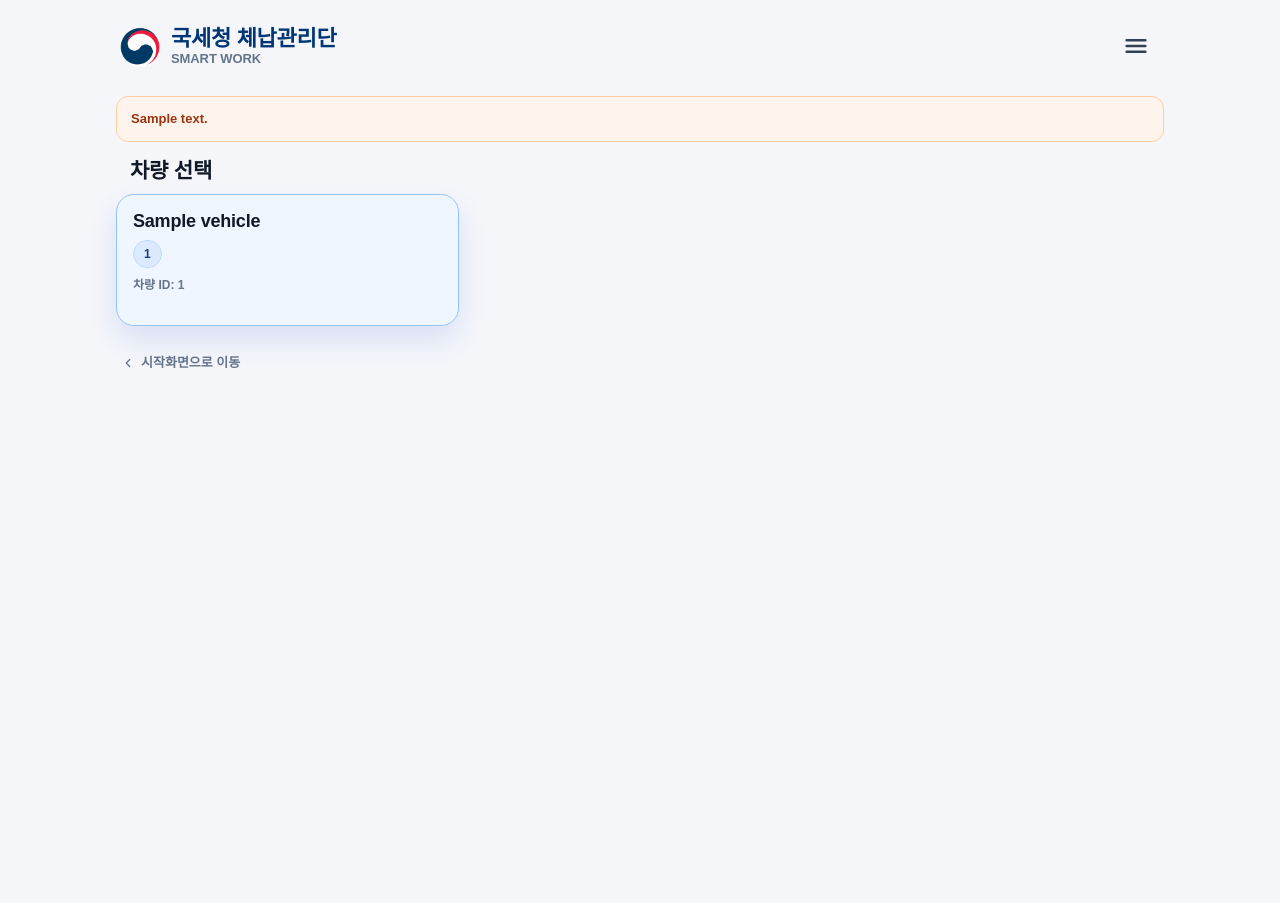
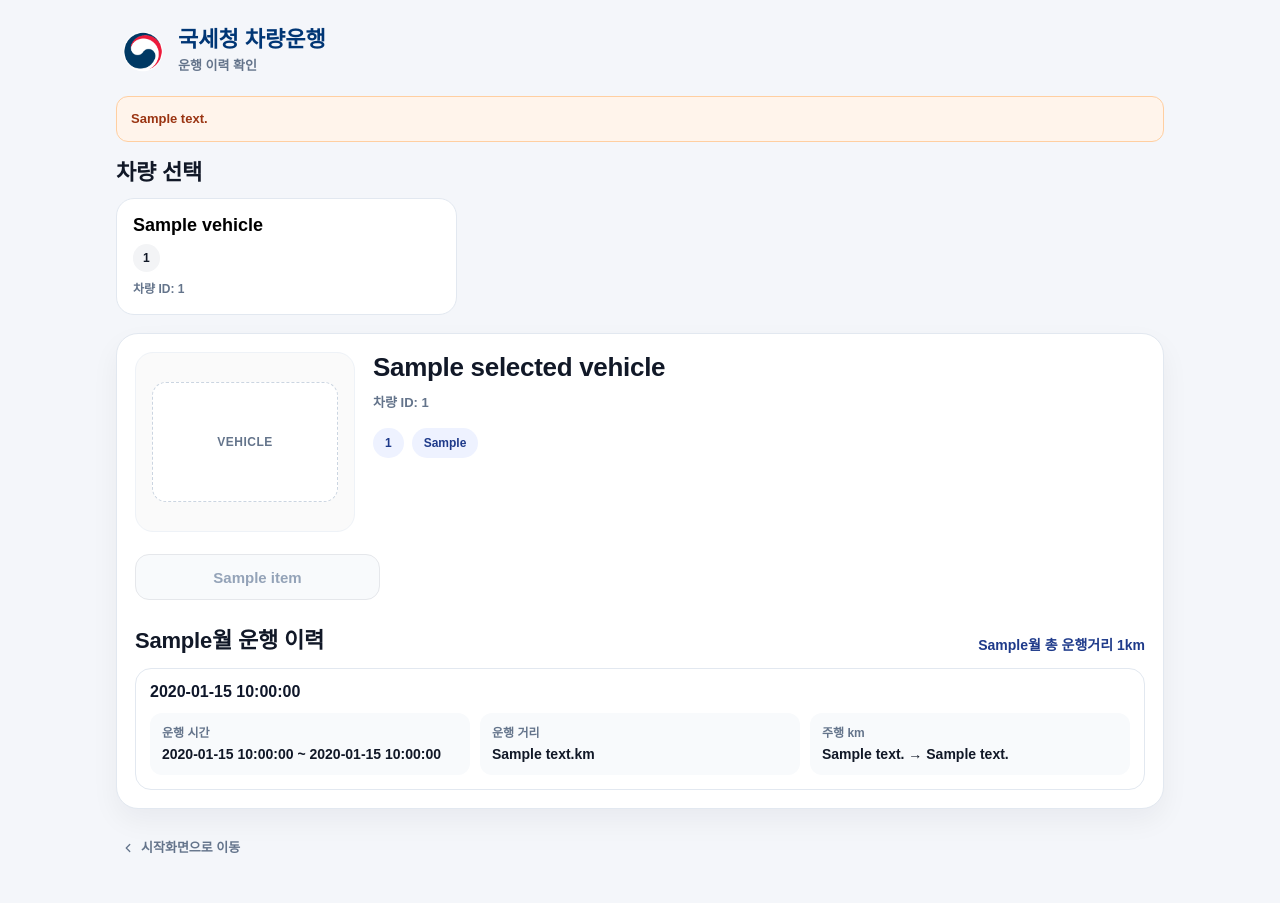
Before and after one commit to minseop-byeon/route_webapp, a Flask app: template templates/vehicle_log.html in a window 1280 px wide. Before the commit the page ends 368 px from the top, so only its background shows below. Run offline with Flask 3, Linux system fonts and the light colour scheme; the template is opened without the code that fills it: most values are stand-ins (such as "Sample title", 1, 10 or a date in 2020); some libraries are stand-ins or nearby versions; some web fonts are replaced.

Commit message:
Add monthly vehicle detail view

```diff
--- a/app.py
+++ b/app.py
@@ -602,6 +602,25 @@ def _normalize_vehicle_log_payload(payload):
     return normalized
 
 
+def get_vehicle_log_image_filename(vehicle):
+    item = vehicle if isinstance(vehicle, dict) else {}
+    vehicle_name = " ".join([
+        str(item.get("label") or "").strip(),
+        str(item.get("car_name") or "").strip(),
+        str(item.get("car_nickname") or "").strip(),
+        str(item.get("car_sellname") or "").strip(),
+        str(item.get("car_type") or "").strip(),
+        str(item.get("car_id") or "").strip(),
+    ]).lower()
+    if "ioniq 5" in vehicle_name or "ioniq5" in vehicle_name:
+        return "ioniq5.png"
+    if "ev6" in vehicle_name:
+        return "EV6.png"
+    if "casper" in vehicle_name:
+        return "casper.png"
+    return ""
+
+
 def get_vehicle_log_vehicles():
     db_path = get_vehicle_log_db_path()
     settings = load_settings()
@@ -657,9 +676,51 @@ def get_vehicle_log_vehicles():
         db_plate_number = str(item.get(plate_column) or "").strip() if 'plate_column' in locals() and plate_column else ""
         item["plate_number"] = str(plate_map.get(item.get("car_id")) or db_plate_number).strip()
         item["assigned_team"] = str(team_assignment_map.get(item.get("car_id")) or "").strip()
+        item["image_file"] = get_vehicle_log_image_filename(item)
         vehicles.append(item)
 
     return vehicles, ""
+
+
+def build_vehicle_log_month_sections(rows, year_value):
+    month_map = {month: [] for month in range(3, 11)}
+    available_months = set()
+
+    for row in rows:
+        drive_date_text = str(row.get("drive_date") or "").strip()
+        try:
+            drive_date_value = date.fromisoformat(drive_date_text)
+        except ValueError:
+            continue
+        if drive_date_value.year != year_value:
+            continue
+        if drive_date_value.month not in month_map:
+            continue
+        row["drive_date_obj"] = drive_date_value
+        row["drive_date_label"] = f"{drive_date_value.month}월 {drive_date_value.day}일"
+        month_map[drive_date_value.month].append(row)
+        available_months.add(drive_date_value.month)
+
+    month_sections = []
+    for month in range(3, 11):
+        month_rows = month_map.get(month, [])
+        total_distance = 0
+        for row in month_rows:
+            value = row.get("distance_km_text") or row.get("distance_km") or ""
+            if value in ("", None):
+                continue
+            try:
+                total_distance += int(float(value))
+            except Exception:
+                continue
+        month_sections.append({
+            "month": month,
+            "label": f"{month}월",
+            "enabled": month in available_months,
+            "rows": month_rows,
+            "total_distance": total_distance,
+        })
+    return month_sections
 
 
 def get_vehicle_log_history(car_id, start_date_value, end_date_value):
@@ -2492,8 +2553,9 @@ initialize_storage()
 def vehicle_log_page():
     vehicles, db_message = get_vehicle_log_vehicles()
     vehicle_map = {item.get("car_id"): item for item in vehicles}
-    default_start = date.today() - timedelta(days=29)
-    default_end = date.today()
+    today_value = date.today()
+    default_start = date(today_value.year, 3, 1)
+    default_end = date(today_value.year, 10, 31)
 
     if request.method == "POST":
         selected_car_id = (request.form.get("car_id") or "").strip()
@@ -2538,39 +2600,48 @@ def vehicle_log_page():
     selected_car_id = (request.args.get("car_id") or "").strip()
     if not selected_car_id and vehicles:
         selected_car_id = vehicles[0].get("car_id") or ""
-    start_date_value = parse_vehicle_log_date_arg(request.args.get("start_date"), default_start)
-    end_date_value = parse_vehicle_log_date_arg(request.args.get("end_date"), default_end)
-    if start_date_value > end_date_value:
-        start_date_value, end_date_value = end_date_value, start_date_value
 
     rows = []
     history_error = ""
     if selected_car_id:
-        rows, history_error = get_vehicle_log_history(selected_car_id, start_date_value, end_date_value)
+        rows, history_error = get_vehicle_log_history(selected_car_id, default_start, default_end)
 
     selected_vehicle = vehicle_map.get(selected_car_id) or {}
-    total_distance = 0
-    for row in rows:
-        value = row.get("distance_km_text") or ""
-        if value:
-            try:
-                total_distance += int(value)
-            except Exception:
-                pass
+    month_sections = build_vehicle_log_month_sections(rows, today_value.year)
+
+    selected_month_raw = str(request.args.get("month") or "").strip()
+    default_month = today_value.month if 3 <= today_value.month <= 10 else 3
+    try:
+        selected_month = int(selected_month_raw) if selected_month_raw else default_month
+    except Exception:
+        selected_month = default_month
+    if selected_month < 3 or selected_month > 10:
+        selected_month = default_month
+
+    month_map = {item["month"]: item for item in month_sections}
+    selected_month_data = month_map.get(selected_month) or {
+        "month": selected_month,
+        "label": f"{selected_month}월",
+        "enabled": False,
+        "rows": [],
+        "total_distance": 0,
+    }
 
     return render_template(
         "vehicle_log.html",
         vehicles=vehicles,
         selected_car_id=selected_car_id,
         selected_vehicle=selected_vehicle,
-        rows=rows,
+        month_sections=month_sections,
+        selected_month=selected_month,
+        selected_month_data=selected_month_data,
         db_message=db_message,
         history_error=history_error,
-        start_date=start_date_value.isoformat(),
-        end_date=end_date_value.isoformat(),
+        start_date=default_start.isoformat(),
+        end_date=default_end.isoformat(),
         default_recipient_email=get_default_recipient_email(),
-        total_distance=total_distance,
-        row_count=len(rows),
+        total_distance=selected_month_data.get("total_distance", 0),
+        row_count=len(selected_month_data.get("rows", [])),
         db_path=get_vehicle_log_db_path(),
     )
 
--- a/templates/vehicle_log.html
+++ b/templates/vehicle_log.html
@@ -4,72 +4,81 @@
 <meta charset="UTF-8">
 <meta name="viewport" content="width=device-width, initial-scale=1.0">
 <link rel="icon" type="image/png" href="{{ url_for('static', filename='images/symbol.png') }}">
-<title>국세청 체납관리단 - 차량운행</title>
+<title>국세청 차량운행</title>
 <link href="https://cdn.jsdelivr.net/gh/orioncactus/pretendard/dist/web/static/pretendard.css" rel="stylesheet">
-<link href="https://cdn.jsdelivr.net/gh/orioncactus/pretendard/dist/web/variable/pretendardvariable.css" rel="stylesheet">
 <style>
 :root{
-  --mobile-top-safe:calc(env(safe-area-inset-top, 0px) + 18px);
-  --krds-primary:#1d4ed8;
-  --krds-primary-strong:#1e40af;
-  --krds-bg:#f4f6fa;
-  --krds-surface:#ffffff;
-  --krds-border:#e2e8f0;
-  --krds-text:#111827;
-  --krds-sub:#64748b;
-  --krds-accent:#00a0e9;
-  --krds-warn-bg:#fff4eb;
-  --krds-warn-border:#ffcfa1;
-  --krds-warn-text:#9a3412;
+  --bg:#f4f6fa;
+  --surface:#ffffff;
+  --border:#e2e8f0;
+  --text:#111827;
+  --sub:#64748b;
+  --primary:#1d4ed8;
+  --primary-soft:#eff6ff;
+  --chip:#eef2ff;
 }
 *{box-sizing:border-box;}
-body{margin:0;font-family:"Pretendard GOV","Pretendard Variable","Pretendard",sans-serif;background:var(--krds-bg);color:var(--krds-text);min-height:100dvh;position:relative;}
-body::before{content:"";position:fixed;top:0;left:0;right:0;height:var(--mobile-top-safe);background:linear-gradient(180deg, rgba(244,246,250,.98) 0%, rgba(244,246,250,.88) 72%, rgba(244,246,250,0) 100%);backdrop-filter:blur(10px);-webkit-backdrop-filter:blur(10px);pointer-events:none;z-index:1200;opacity:0;}
-.container{max-width:1080px;margin:0 auto;padding:18px 16px 34px;}
-.hero{padding:0 0 12px;display:flex;justify-content:space-between;gap:16px;align-items:flex-start;margin:0 0 10px -4px;}
-.header-left{display:flex;align-items:stretch;gap:3px;min-width:0;}
-.header-logo{width:56px;height:56px;object-fit:contain;display:block;flex:0 0 auto;}
-.hero-text{height:56px;display:flex;flex-direction:column;justify-content:center;gap:2px;}
-.header-title{font-size:22px;font-weight:800;line-height:1.05;letter-spacing:-0.3px;color:#003675;}
-.header-sub{font-size:13px;font-weight:800;line-height:1.05;letter-spacing:-0.1px;color:var(--krds-sub);}
-.header-menu{width:56px;height:56px;display:inline-flex;align-items:center;justify-content:center;border:none;background:transparent;padding:0;color:#334155;cursor:default;flex:0 0 auto;}
-.header-menu svg{width:28px;height:28px;display:block;}
-.section-card{background:transparent;border:none;border-radius:0;padding:0;margin-bottom:16px;}
-.section-title{margin:0 14px 10px;font-size:21px;color:#111827;font-weight:800;letter-spacing:-0.2px;}
-.empty-box{padding:18px;border-radius:10px;background:#fff;border:1px solid var(--krds-border);color:#64748b;font-size:14px;text-align:center;}
-.notice-box{margin-bottom:12px;padding:12px 14px;border-radius:12px;background:var(--krds-warn-bg);border:1px solid var(--krds-warn-border);color:var(--krds-warn-text);font-size:13px;font-weight:700;line-height:1.5;}
-.vehicle-card-grid{display:grid;grid-template-columns:repeat(3,minmax(0,1fr));gap:10px;margin-bottom:12px;}
-.card-panel{background:var(--krds-surface);border:1px solid var(--krds-border);border-radius:18px;padding:14px;box-shadow:0 10px 24px rgba(15,23,42,.045);}
-input,button{font-family:"Pretendard GOV","Pretendard Variable","Pretendard",sans-serif;}
-.vehicle-card{position:relative;display:flex;flex-direction:column;align-items:flex-start;gap:8px;width:100%;min-height:132px;padding:16px 16px 14px;border:1px solid #dbe2ea;border-radius:18px;background:linear-gradient(180deg,#ffffff 0%,#fcfdff 100%);box-shadow:0 10px 24px rgba(15,23,42,.045);text-align:left;cursor:pointer;transition:border-color .15s,box-shadow .15s,transform .15s,background .15s;}
-.vehicle-card:hover{border-color:#bfd1ee;transform:translateY(-1px);}
-.vehicle-card.is-selected{border-color:#93c5fd;background:#eff6ff;box-shadow:0 14px 28px rgba(29,78,216,.12);}
-.vehicle-card-title{font-size:18px;font-weight:800;line-height:1.2;color:#111827;letter-spacing:-0.2px;}
-.vehicle-card-meta{font-size:12px;color:#64748b;font-weight:700;line-height:1.5;word-break:break-word;}
-.vehicle-card-plate{display:inline-flex;align-items:center;height:28px;padding:0 10px;border-radius:999px;background:#f3f4f6;border:1px solid #e5e7eb;color:#111827;font-size:12px;font-weight:800;}
-.vehicle-card.is-selected .vehicle-card-plate{background:#dbeafe;border-color:#bfdbfe;color:#1e3a8a;}
-.bottom-actions{margin-top:12px;display:flex;justify-content:flex-start;}
-.back-link{display:inline-flex;align-items:center;gap:6px;height:40px;border-radius:999px;border:1px solid transparent;background:transparent;color:#64748b;padding:0 4px;font-size:13px;font-weight:700;text-decoration:none;cursor:pointer;}
+body{margin:0;font-family:Pretendard,sans-serif;background:var(--bg);color:var(--text);}
+.container{max-width:1080px;margin:0 auto;padding:24px 16px 36px;}
+.hero{display:flex;justify-content:space-between;align-items:flex-start;gap:16px;margin-bottom:18px;}
+.header-left{display:flex;align-items:center;gap:8px;}
+.header-logo{width:54px;height:54px;object-fit:contain;}
+.header-title{font-size:22px;font-weight:800;line-height:1.05;color:#003675;}
+.header-sub{margin-top:4px;font-size:13px;font-weight:700;color:var(--sub);}
+.notice-box{margin-bottom:12px;padding:12px 14px;border-radius:12px;background:#fff4eb;border:1px solid #ffcfa1;color:#9a3412;font-size:13px;font-weight:700;line-height:1.5;}
+.section-title{margin:0 0 12px;font-size:22px;font-weight:800;letter-spacing:-0.2px;}
+.vehicle-card-grid{display:grid;grid-template-columns:repeat(3,minmax(0,1fr));gap:12px;}
+.vehicle-card-form{margin:0;}
+.vehicle-card{display:flex;flex-direction:column;gap:8px;width:100%;padding:16px;border:1px solid var(--border);border-radius:18px;background:var(--surface);text-align:left;cursor:pointer;transition:border-color .15s ease, box-shadow .15s ease, transform .15s ease;}
+.vehicle-card:hover{border-color:#bfd1ee;box-shadow:0 10px 24px rgba(15,23,42,.06);transform:translateY(-1px);}
+.vehicle-card-title{font-size:18px;font-weight:800;line-height:1.2;}
+.vehicle-card-meta{font-size:12px;color:var(--sub);font-weight:700;line-height:1.5;}
+.vehicle-card-plate{display:inline-flex;align-items:center;min-height:28px;padding:0 10px;border-radius:999px;background:#f3f4f6;color:#111827;font-size:12px;font-weight:800;width:max-content;}
+.detail-panel{margin-top:18px;background:var(--surface);border:1px solid var(--border);border-radius:22px;padding:18px;box-shadow:0 12px 28px rgba(15,23,42,.05);}
+.detail-hero{display:grid;grid-template-columns:220px minmax(0,1fr);gap:18px;align-items:start;}
+.detail-visual{display:flex;align-items:center;justify-content:center;min-height:180px;padding:16px;border-radius:18px;background:#fafafa;border:1px solid #eef2f7;}
+.detail-image{display:block;width:100%;max-width:180px;object-fit:contain;}
+.detail-image-fallback{display:flex;align-items:center;justify-content:center;width:100%;height:120px;border:1px dashed #cbd5e1;border-radius:14px;color:var(--sub);font-size:12px;font-weight:800;letter-spacing:.04em;background:#fff;}
+.detail-info{display:flex;flex-direction:column;gap:10px;}
+.detail-title{margin:0;font-size:26px;font-weight:800;letter-spacing:-0.3px;}
+.detail-meta{font-size:13px;color:var(--sub);font-weight:700;line-height:1.6;}
+.detail-chip-row{display:flex;flex-wrap:wrap;gap:8px;margin-top:4px;}
+.detail-chip{display:inline-flex;align-items:center;min-height:30px;padding:0 12px;border-radius:999px;background:var(--chip);color:#1e3a8a;font-size:12px;font-weight:800;}
+.month-grid{display:grid;grid-template-columns:repeat(4,minmax(0,1fr));gap:10px;margin-top:22px;}
+.month-button{display:inline-flex;align-items:center;justify-content:center;min-height:46px;border:1px solid var(--border);border-radius:14px;background:#fff;color:#0f172a;font-size:15px;font-weight:800;text-decoration:none;transition:.15s ease;}
+.month-button:hover{border-color:#bfd1ee;background:#f8fbff;}
+.month-button.active{border-color:#93c5fd;background:var(--primary-soft);color:#1e3a8a;}
+.month-button.disabled{border-color:#e5e7eb;background:#f8fafc;color:#94a3b8;pointer-events:none;cursor:default;}
+.history-header{margin-top:22px;display:flex;justify-content:space-between;gap:12px;align-items:flex-end;flex-wrap:wrap;}
+.history-title{margin:0;font-size:22px;font-weight:800;letter-spacing:-0.2px;}
+.history-total{font-size:14px;color:#1e3a8a;font-weight:800;}
+.history-list{display:grid;gap:10px;margin-top:14px;}
+.history-item{border:1px solid var(--border);border-radius:16px;padding:14px;background:#fff;}
+.history-date{font-size:16px;font-weight:800;color:#0f172a;}
+.history-grid{display:grid;grid-template-columns:repeat(3,minmax(0,1fr));gap:10px;margin-top:12px;}
+.history-cell{padding:10px 12px;border-radius:12px;background:#f8fafc;}
+.history-label{display:block;font-size:12px;color:var(--sub);font-weight:700;}
+.history-value{display:block;margin-top:5px;font-size:14px;color:#111827;font-weight:800;line-height:1.4;}
+.empty-box{margin-top:14px;padding:20px;border-radius:16px;border:1px solid var(--border);background:#fff;color:var(--sub);font-size:14px;font-weight:700;text-align:center;}
+.bottom-actions{margin-top:18px;display:flex;justify-content:flex-start;}
+.back-link{display:inline-flex;align-items:center;gap:6px;height:40px;border-radius:999px;border:1px solid transparent;background:transparent;color:#64748b;padding:0 4px;font-size:13px;font-weight:700;text-decoration:none;}
 .back-link:hover{color:#334155;text-decoration:underline;}
-.back-link svg{width:14px;height:14px;display:block;flex:0 0 auto;transform:translateY(1px);}
+.back-link svg{width:14px;height:14px;display:block;transform:translateY(1px);}
 @media (max-width:900px){
   .vehicle-card-grid{grid-template-columns:repeat(2,minmax(0,1fr));}
+  .detail-hero{grid-template-columns:1fr;}
+  .month-grid{grid-template-columns:repeat(4,minmax(0,1fr));}
 }
 @media (max-width:760px){
-  body::before{opacity:1;}
-  .container{width:calc(100% - 32px);max-width:430px;margin:0 auto;padding:calc(var(--mobile-top-safe) + 12px) 0 30px;}
-  .hero{padding:0 0 8px;}
+  .container{max-width:430px;padding:18px 16px 30px;}
+  .hero{margin-bottom:14px;}
   .header-logo{width:48px;height:48px;}
-  .hero-text{height:48px;}
-  .header-left{gap:2px;}
-  .header-title{font-size:18px;line-height:1.02;}
-  .header-sub{font-size:11px;line-height:1.02;}
-  .header-menu{width:48px;height:48px;}
-  .header-menu svg{width:24px;height:24px;}
+  .header-title{font-size:18px;}
+  .header-sub{font-size:11px;}
   .vehicle-card-grid{grid-template-columns:1fr;}
-  .section-title{font-size:18px;margin:0 10px 10px;}
-  .bottom-actions{flex-direction:column;}
-  .back-link{width:100%;}
+  .detail-title{font-size:22px;}
+  .month-grid{grid-template-columns:repeat(4,minmax(0,1fr));}
+  .history-grid{grid-template-columns:1fr;}
 }
 </style>
 </head>
@@ -77,17 +86,12 @@ input,button{font-family:"Pretendard GOV","Pretendard Variable","Pretendard",san
 <div class="container">
   <section class="hero">
     <div class="header-left">
-      <img class="header-logo" src="{{ url_for('static', filename='images/symbol.png') }}" alt="국세청 심볼">
-      <div class="hero-text">
-        <div class="header-title">국세청 체납관리단</div>
-        <div class="header-sub">SMART WORK</div>
+      <img class="header-logo" src="{{ url_for('static', filename='images/symbol.png') }}" alt="국세청">
+      <div>
+        <div class="header-title">국세청 차량운행</div>
+        <div class="header-sub">운행 이력 확인</div>
       </div>
     </div>
-    <button type="button" class="header-menu" aria-label="메뉴">
-      <svg viewBox="0 0 24 24" aria-hidden="true">
-        <path d="M4 7h16M4 12h16M4 17h16" fill="none" stroke="currentColor" stroke-width="2.2" stroke-linecap="round"></path>
-      </svg>
-    </button>
   </section>
 
   {% with messages = get_flashed_messages() %}
@@ -105,23 +109,85 @@ input,button{font-family:"Pretendard GOV","Pretendard Variable","Pretendard",san
     <div class="notice-box">{{ history_error }}</div>
   {% endif %}
 
-  <section class="section-card">
+  <section>
     <h3 class="section-title">차량 선택</h3>
-    <form method="GET">
-      <input type="hidden" id="car_id" name="car_id" value="{{ selected_car_id }}">
-      <div class="vehicle-card-grid">
-        {% for vehicle in vehicles %}
-          <button type="button" class="vehicle-card{% if vehicle.car_id == selected_car_id %} is-selected{% endif %}" data-car-id="{{ vehicle.car_id }}">
+    <div class="vehicle-card-grid">
+      {% for vehicle in vehicles %}
+        <form method="GET" class="vehicle-card-form">
+          <input type="hidden" name="car_id" value="{{ vehicle.car_id }}">
+          <input type="hidden" name="month" value="{{ selected_month }}">
+          <button type="submit" class="vehicle-card">
             <div class="vehicle-card-title">{{ vehicle.label }}</div>
-            <div class="vehicle-card-plate">{{ vehicle.plate_number or "차량번호 미등록" }}</div>
+            <div class="vehicle-card-plate">{{ vehicle.plate_number or '차량번호 미등록' }}</div>
             <div class="vehicle-card-meta">차량 ID: {{ vehicle.car_id }}</div>
           </button>
-        {% endfor %}
+        </form>
+      {% endfor %}
+    </div>
+  </section>
+
+  {% if selected_vehicle %}
+  <section class="detail-panel">
+    <div class="detail-hero">
+      <div class="detail-visual">
+        {% if selected_vehicle.image_file %}
+        <img class="detail-image" src="{{ url_for('static', filename='images/' ~ selected_vehicle.image_file) }}" alt="{{ selected_vehicle.label }}">
+        {% else %}
+        <div class="detail-image-fallback">VEHICLE</div>
+        {% endif %}
       </div>
-      <input type="hidden" name="start_date" value="{{ start_date }}">
-      <input type="hidden" name="end_date" value="{{ end_date }}">
-    </form>
+      <div class="detail-info">
+        <h3 class="detail-title">{{ selected_vehicle.label }}</h3>
+        <div class="detail-meta">차량 ID: {{ selected_vehicle.car_id }}</div>
+        <div class="detail-chip-row">
+          <span class="detail-chip">{{ selected_vehicle.plate_number or '차량번호 미등록' }}</span>
+          <span class="detail-chip">{{ selected_vehicle.assigned_team or '배차 미지정' }}</span>
+        </div>
+      </div>
+    </div>
+
+    <div class="month-grid">
+      {% for item in month_sections %}
+        {% if item.enabled %}
+        <a class="month-button{% if item.month == selected_month %} active{% endif %}" href="{{ url_for('vehicle_log_page', car_id=selected_car_id, month=item.month) }}">{{ item.label }}</a>
+        {% else %}
+        <span class="month-button disabled{% if item.month == selected_month %} active{% endif %}">{{ item.label }}</span>
+        {% endif %}
+      {% endfor %}
+    </div>
+
+    <div class="history-header">
+      <h4 class="history-title">{{ selected_month }}월 운행 이력</h4>
+      <div class="history-total">{{ selected_month }}월 총 운행거리 {{ total_distance }}km</div>
+    </div>
+
+    {% if selected_month_data.rows %}
+    <div class="history-list">
+      {% for row in selected_month_data.rows %}
+      <article class="history-item">
+        <div class="history-date">{{ row.drive_date_label }}</div>
+        <div class="history-grid">
+          <div class="history-cell">
+            <span class="history-label">운행 시간</span>
+            <span class="history-value">{{ row.start_time or '-' }} ~ {{ row.end_time or '-' }}</span>
+          </div>
+          <div class="history-cell">
+            <span class="history-label">운행 거리</span>
+            <span class="history-value">{{ row.distance_km_text or '0' }}km</span>
+          </div>
+          <div class="history-cell">
+            <span class="history-label">주행 km</span>
+            <span class="history-value">{{ row.odometer_start_text or '-' }} → {{ row.odometer_end_text or '-' }}</span>
+          </div>
+        </div>
+      </article>
+      {% endfor %}
+    </div>
+    {% else %}
+    <div class="empty-box">{{ selected_month }}월 운행 이력이 없습니다.</div>
+    {% endif %}
   </section>
+  {% endif %}
 
   <div class="bottom-actions">
     <a class="back-link" href="{{ url_for('start') }}">
@@ -130,21 +196,5 @@ input,button{font-family:"Pretendard GOV","Pretendard Variable","Pretendard",san
     </a>
   </div>
 </div>
-<script>
-document.querySelectorAll(".vehicle-card").forEach((button) => {
-  button.addEventListener("click", () => {
-    const hidden = document.getElementById("car_id");
-    if(hidden){
-      hidden.value = button.dataset.carId || "";
-    }
-    document.querySelectorAll(".vehicle-card").forEach((item) => item.classList.remove("is-selected"));
-    button.classList.add("is-selected");
-    const form = button.closest("form");
-    if(form){
-      form.submit();
-    }
-  });
-});
-</script>
 </body>
 </html>
```
Also changed, not shown: templates/admin_settings.html (+15 -15 lines).
